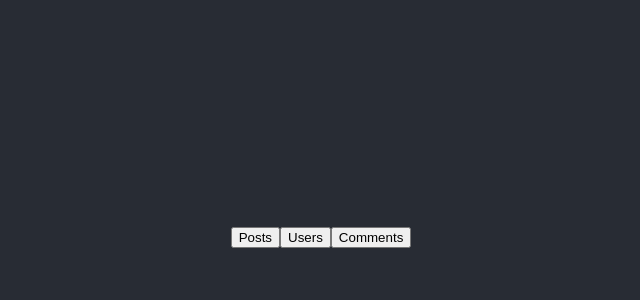
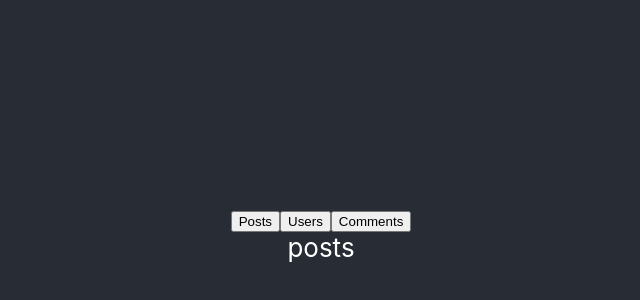
Before and after one commit to stujmar/banner-ninja, a React (Create React App) app: page / in a window 1280 px wide. Shown: the part 168-468 px from the top of the page, without its empty margins (319-959 px from the left). Built offline with nearby package versions, Linux system fonts and the light colour scheme.

Commit message:
added rerources to the page and broke them onto their own line

```diff
--- a/src/components/Switcher.js
+++ b/src/components/Switcher.js
@@ -15,6 +15,8 @@ const Switcher = () => {
             <button onClick={() => setResource('posts')}>Posts</button>
             <button onClick={() => setResource('users')}>Users</button>
             <button onClick={() => setResource('comments')}>Comments</button>
+            <br/>
+            {resource}
         </div>
     )
 }
```
